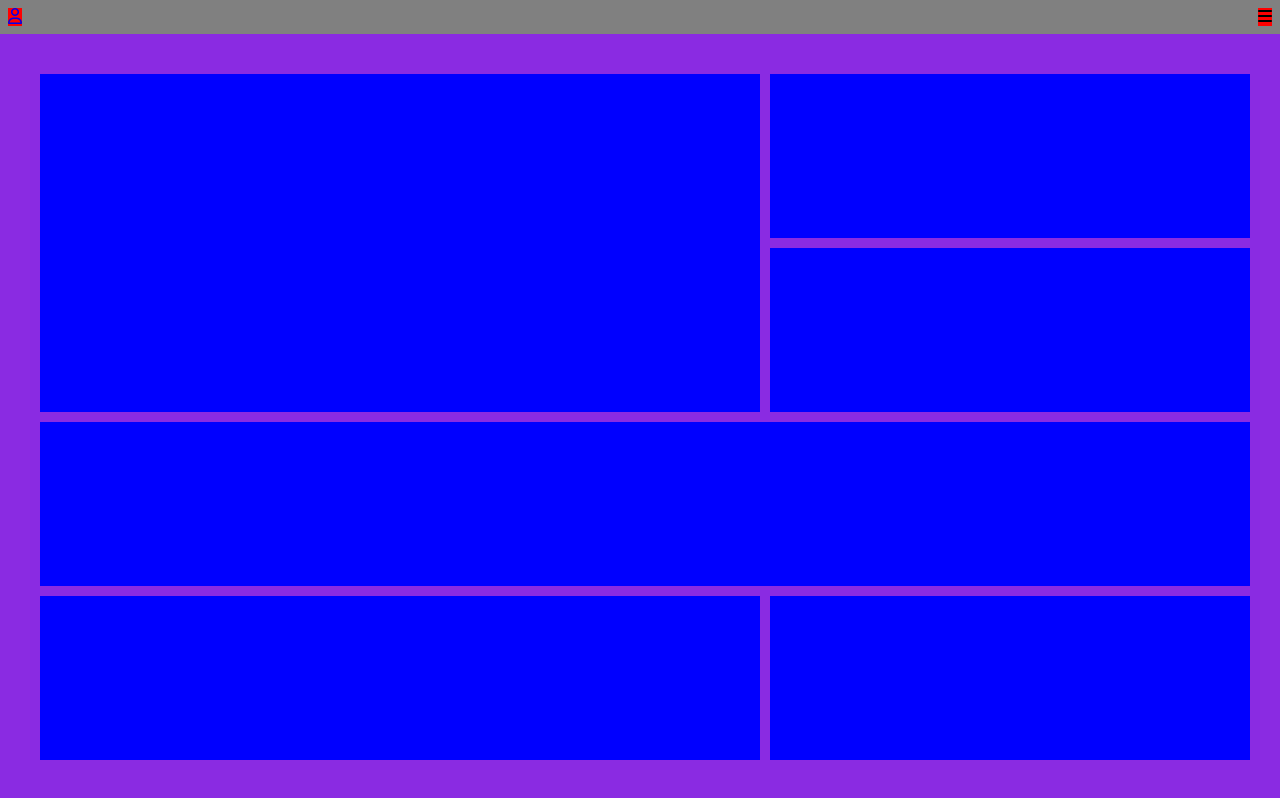
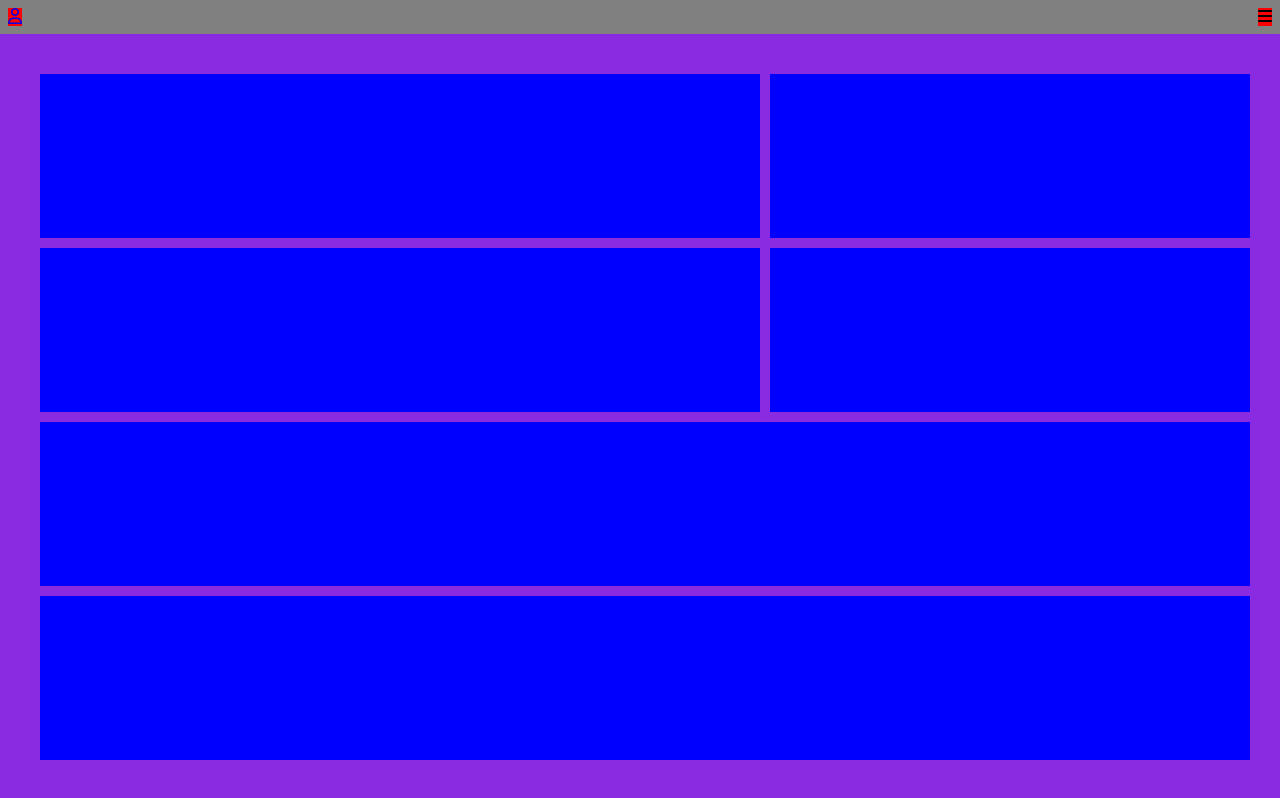
Before and after one commit to Eider22/mobile-first, a plain HTML site: page index.html in a window 1280 px wide. Drawn offline with Linux system fonts and the light colour scheme.

Commit message:
add media query of screens with  min-width : 641px

```diff
--- a/resources/css/styles.css
+++ b/resources/css/styles.css
@@ -67,3 +67,13 @@ main{
 .f{
     grid-area: f;
 }
+
+@media screen and (min-width: 641px) {
+    main{
+        grid-template-areas:
+    "a b"
+    "c d"
+    "e e"
+    "f f"   ;
+    }
+}
```
